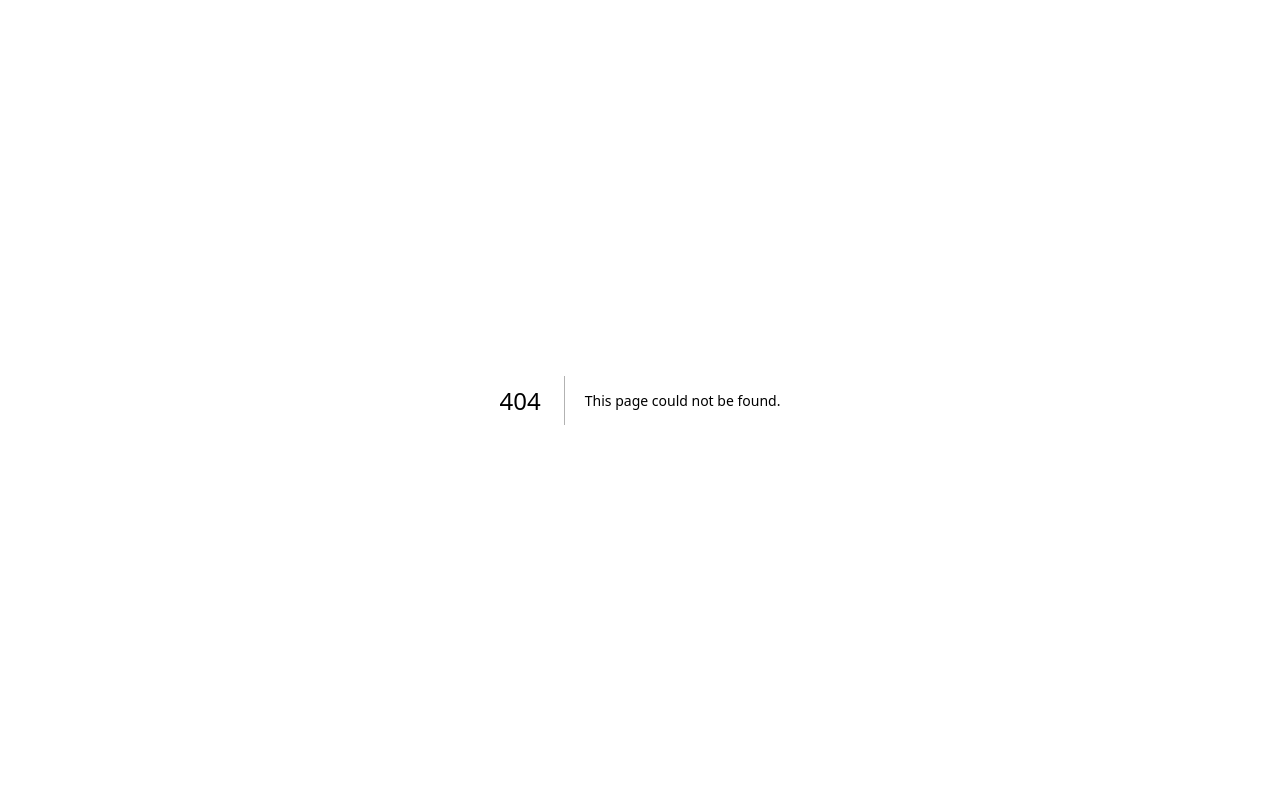
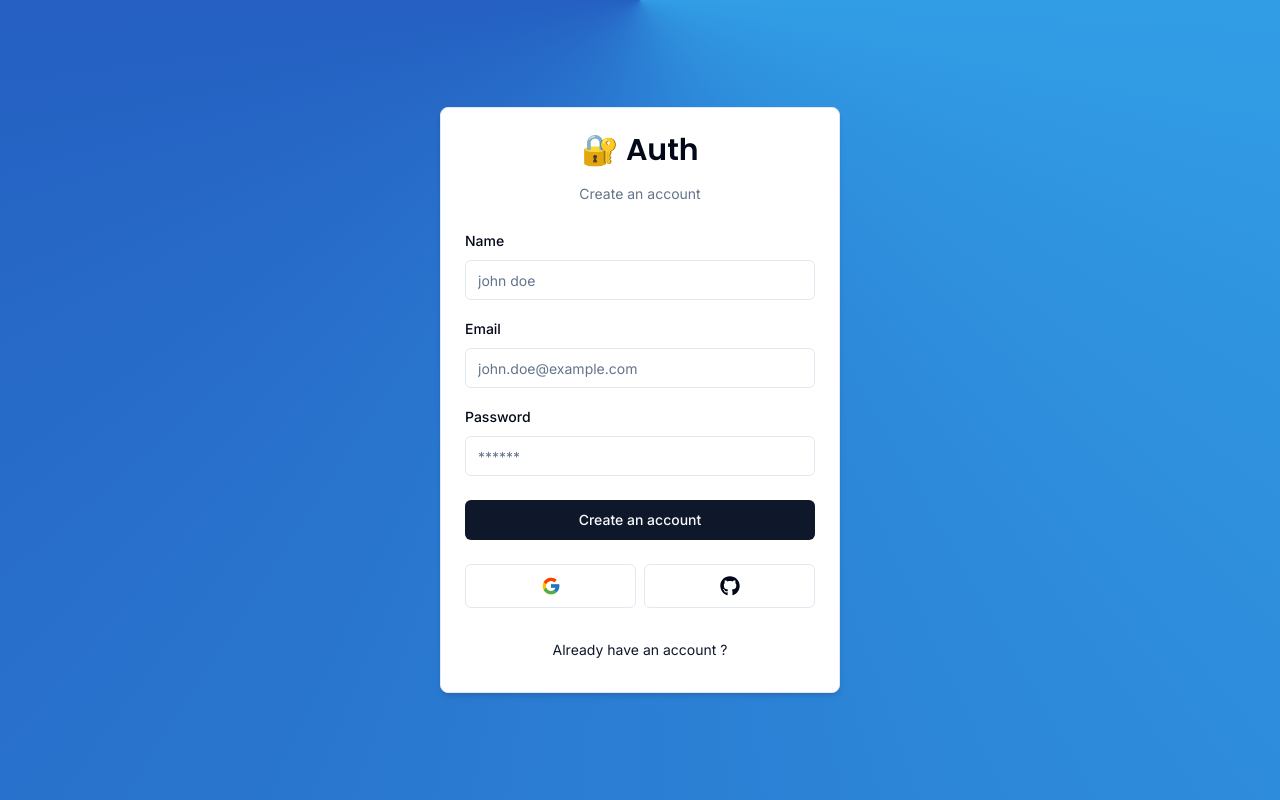
Before and after one commit to Shaaz383/next-advance-authentication, a Next.js app: page /auth/register in a window 1280 px wide. Before the commit this address had no page. Built offline with nearby package versions, Linux system fonts and the light colour scheme.

Commit message:
Register page design

```diff
--- /dev/null
+++ b/actions/register.ts
@@ -0,0 +1,15 @@
+"use server"
+
+import * as z from "zod";
+
+import { RegisterSchema } from "@/schemas";
+
+export const register = async(values: z.infer<typeof RegisterSchema>) =>{
+  const validatedFields = RegisterSchema.safeParse(values);
+
+  if(!validatedFields.success){
+    return {error : "Invalid fields !"}
+  }
+
+  return {success: "Email sent !"}
+}
--- /dev/null
+++ b/app/auth/register/page.tsx
@@ -0,0 +1,11 @@
+import RegisterForm from '@/components/auth/register-form'
+import React from 'react'
+
+
+const RegisterPage = () => {
+  return (
+    <RegisterForm/>
+  )
+}
+
+export default RegisterPage
--- /dev/null
+++ b/components/auth/register-form.tsx
@@ -0,0 +1,137 @@
+"use client"
+
+import React, { useState, useTransition } from 'react'
+import * as z from "zod"
+import { CardWrapper } from './card-wrapper'
+import { zodResolver } from '@hookform/resolvers/zod'
+
+
+import { Form, FormControl, FormField, FormItem, FormLabel, FormMessage } from '../ui/form'
+import { useForm } from 'react-hook-form';
+import { RegisterSchema } from '@/schemas'
+import { Input } from '../ui/input'
+import { Button } from '../ui/button'
+import { FormError } from './form-error'
+import { FormSucess } from './form-success'
+import { register } from '@/actions/register'
+
+
+
+
+
+
+const RegisterForm = () => {
+  const [error , setError] = useState<string | undefined>("");
+  const [success, setSuccess] = useState<string | undefined>("");
+  const [isPending, startTransition] = useTransition();
+
+  const form = useForm<z.infer<typeof RegisterSchema>>({
+    resolver: zodResolver(RegisterSchema),
+    defaultValues: {
+      email: '',
+      password: '',
+      name:'',
+    }
+  })
+
+  const onSubmit = (values: z.infer<typeof RegisterSchema>) => {
+
+    setError("")
+    setSuccess("")
+
+    startTransition(() => {
+      register(values).then((data)=>{
+        setError(data.error);
+        setSuccess(data.success);
+      })
+    })
+
+  }
+  return (
+    <CardWrapper
+      headerLabel="Create an account"
+      backButtonLabel="Already have an account ?"
+      backButtonHref="/auth/login"
+      showSocial
+    >
+      <Form {...form}>
+        <form onSubmit={form.handleSubmit(onSubmit)} className="space-y-6">
+          <div className="space-y-4">
+
+            {/* Name */}
+            <FormField
+              control={form.control}
+              name="name"
+              render={({ field }) => (
+                <FormItem>
+                  <FormLabel>Name</FormLabel>
+                  <FormControl>
+                    <Input
+                      {...field}
+                      disabled={isPending}
+                      placeholder="john doe"
+                      type="text"
+                    />
+                  </FormControl>
+                  <FormMessage />
+                </FormItem>
+              )}
+            />
+            {/* Email */}
+            <FormField
+              control={form.control}
+              name="email"
+              render={({ field }) => (
+                <FormItem>
+                  <FormLabel>Email</FormLabel>
+                  <FormControl>
+                    <Input
+                      {...field}
+                      disabled={isPending}
+                      placeholder="john.doe@example.com"
+                      type="email"
+                    />
+                  </FormControl>
+                  <FormMessage />
+                </FormItem>
+              )}
+            />
+
+            {/* Password */}
+            <FormField
+              control={form.control}
+              name="password"
+              render={({ field }) => (
+                <FormItem>
+                  <FormLabel>Password</FormLabel>
+                  <FormControl>
+                    <Input
+                      {...field}
+                      disabled={isPending}
+                      placeholder="******"
+                      type="password"
+                    />
+                  </FormControl>
+
+                  <FormMessage />
+                </FormItem>
+              )}
+            />
+
+
+          </div>
+
+          <FormError message={error}/>
+          <FormSucess message={success}/>
+
+          <Button type='submit' className='w-full'>
+                Create an account
+          </Button>
+
+        </form>
+      </Form>
+    </CardWrapper>
+  )
+}
+
+export default RegisterForm
--- a/schemas/index.ts
+++ b/schemas/index.ts
@@ -4,3 +4,8 @@
   email:z.string().email({message:"Email is required"}),
   password:z.string().min(1, {message : "Password is required"})
 })
+export const RegisterSchema = z.object({
+  email:z.string().email({message:"Email is required"}),
+  name:z.string().min(3,{message:"Name is required"}),
+  password:z.string().min(6, {message : "Password must be atleast 6 digit"})
+})
```
